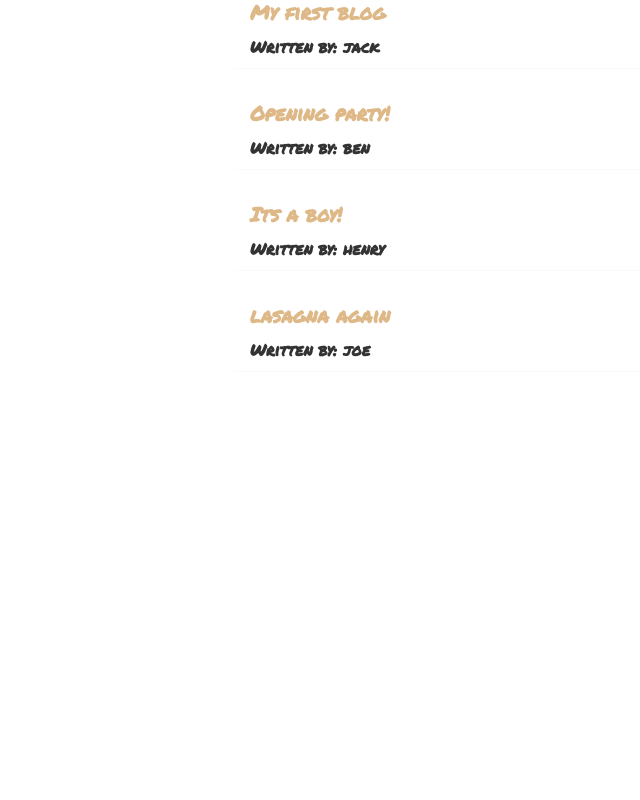
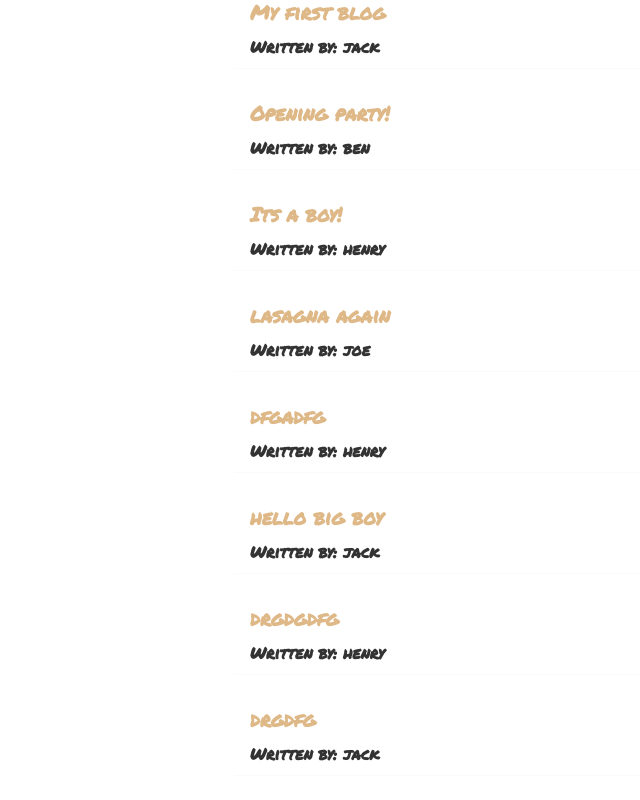
Before and after one commit to jonbleibdrey/feeling-blog, a React (Create React App) app: page / in a window 1280 px wide. Shown: the part 236-1036 px from the top of the page, without its empty margins (106-746 px from the left). Before the commit the page ends 800 px from the top, so only its background shows below. Built offline with nearby package versions, Linux system fonts and the light colour scheme; data requests are answered from the project's data file.

Commit message:
post request

```diff
--- a/data/db.json
+++ b/data/db.json
@@ -1,27 +1,52 @@
 {
-  "blogs":[
-    {"title": "My first blog",
+  "blogs": [
+    {
+      "title": "My first blog",
       "body": " Lorem ipsum dolor sit amet consectetur, adipisicing elit. Id explicabo suscipit earum consequatur illo eum doloribus quae porro voluptates nostrum. Est suscipit iure dolorum aliquam, sint consequatur nam quis repudiandae?",
       "author": "jack",
       "id": 1
     },
-    {"title": "Opening party!",
+    {
+      "title": "Opening party!",
       "body": " Lorem ipsum dolor sit amet consectetur, adipisicing elit. Id explicabo suscipit earum consequatur illo eum doloribus quae porro voluptates nostrum. Est suscipit iure dolorum aliquam, sint consequatur nam quis repudiandae?",
       "author": "ben",
       "id": 2
-    }
-    ,
-    {"title": "Its a boy!",
+    },
+    {
+      "title": "Its a boy!",
       "body": " Lorem ipsum dolor sit amet consectetur, adipisicing elit. Id explicabo suscipit earum consequatur illo eum doloribus quae porro voluptates nostrum. Est suscipit iure dolorum aliquam, sint consequatur nam quis repudiandae?",
       "author": "henry",
       "id": 3
-    }
-    ,
-    {"title": "lasagna again",
+    },
+    {
+      "title": "lasagna again",
       "body": " Lorem ipsum dolor sit amet consectetur, adipisicing elit. Id explicabo suscipit earum consequatur illo eum doloribus quae porro voluptates nostrum. Est suscipit iure dolorum aliquam, sint consequatur nam quis repudiandae?",
       "author": "joe",
       "id": 4
+    },
+    {
+      "title": "dfgadfg",
+      "body": "dfgadfg",
+      "author": "henry",
+      "id": 5
+    },
+    {
+      "title": "hello big boy",
+      "body": "This was amzing to learn thank you everyone I am thankful for the body mind and spirit\n",
+      "author": "jack",
+      "id": 6
+    },
+    {
+      "title": "drgdgdfg",
+      "body": "dfgdfgdsfgdsf",
+      "author": "henry",
+      "id": 7
+    },
+    {
+      "title": "drgdfg",
+      "body": "dfgdafgdsfg",
+      "author": "jack",
+      "id": 8
     }
-
   ]
 }
--- a/src/Create.js
+++ b/src/Create.js
@@ -4,12 +4,22 @@ const Create = () => {
   const [title, setTitle] = useState("");
   const [body, setBody] = useState("");
   const [author, setAuthor] = useState("jack");
+  const [isPending, setIsPending] = useState(false)
 
   const handleSubmit = (e) =>{
     e.preventDefault()
     const blog = {title, body, author}
 
-    console.log("blog", blog)
+    setIsPending(true)
+
+    fetch("http://localhost:8000/blogs", {
+      method: 'POST',
+      headers:{"Content-Type": "application/json"},
+      body:JSON.stringify(blog)
+    }).then(() => {
+      console.log("new blog added")
+      setIsPending(false)
+    })
     }
 
   return (
@@ -39,7 +49,9 @@ const Create = () => {
           <option value="henry"> Henry</option>
           <option value="jack"> Jack</option>
         </select>
-        <button>Add blog</button>
+        {!isPending && <button>Add blog</button>}
+        {isPending && <button disabled>Adding blog...</button>}
+
       </form>
       <h3>{title}</h3>
       <p>Print: {body}</p>
```
